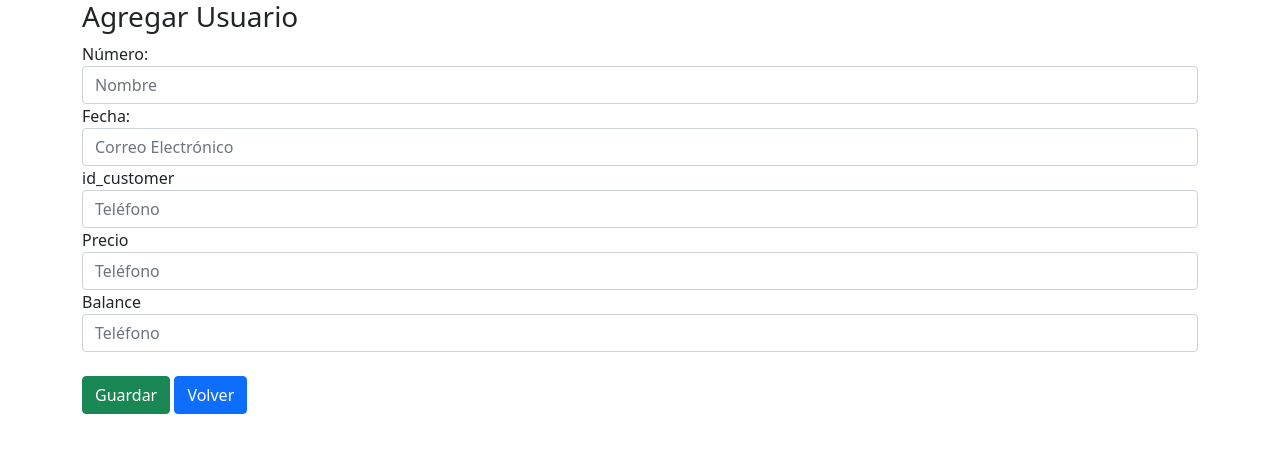
After one commit to estebanzeb/Nuevas-Tecnologias-de-Programacion, a Flask app: page /form_add_invoice in a window 1280 px wide. The commit adds this page. Shown: the top 453 px of the page. Run offline with Flask 2, Linux system fonts and the light colour scheme.

Commit message:
Falta terminar el ejecicio

```diff
--- a/Momento 2/main.py
+++ b/Momento 2/main.py
@@ -13,6 +13,10 @@ def index():
 @app.route('/form_add_user')
 def form_add_user():
     return render_template('add_user.html')
+
+@app.route('/form_add_invoice')
+def form_add_invoice():
+    return render_template('add_invoice.html')
 
 @app.route('/edit_user/<int:id>')
 def edit_user(id):
@@ -43,6 +47,17 @@ def save_user():
     # De cualquier modo, y si todo fue bien, redireccionar
     return redirect("/index")
 
+@app.route("/save_invoice", methods=["POST"])
+def save_invoice():
+    number = request.form["number"]
+    date = request.form["date"]
+    id_users = request.form['id_users']
+    price = request.form['price']
+    balance = request.form['id_users']
+    user_controller.add_invoice(number,date,id_users, price, balance)
+    # De cualquier modo, y si todo fue bien, redireccionar
+    return redirect("/index")
+
 
 if __name__ == "__main__":
     app.run(port = 4500, debug=True)
--- /dev/null
+++ b/Momento 2/templates/add_invoice.html
@@ -0,0 +1,28 @@
+{% extends "base.html" %}
+{% block titulo %}Agregar Cliente{% endblock %}
+{% block contenido %}
+    <div class="container">
+        <section class="section">
+            <div class="columns">
+                <div class="column is-one-third">
+                    <h3 class="is-size-3">Agregar Usuario</h3>
+                    <form action="{{url_for('save_invoice')}}" method="POST">
+                        <label for="number">Número:</label>
+                        <input required type="text" class="form-control" placeholder="Nombre" name="number" id="number">
+                        <label for="date">Fecha:</label>
+                        <input required type="text" class="form-control" placeholder="Correo Electrónico" name="date" id="date">
+                        <label for="id_customer">id_customer</label>
+                        <input required type="text" class="form-control" placeholder="Teléfono" name="id_customer" id="id_customer">
+                        <label for="price">Precio</label>
+                        <input required type="text" class="form-control" placeholder="Teléfono" name="price" id="price">
+                        <label for="balance">Balance</label>
+                        <input required type="text" class="form-control" placeholder="Teléfono" name="balance" id="balance">
+                        <br>
+                        <button type="submit" class="btn btn-success">Guardar</button>
+                        <a href="{{url_for('index')}}" class="btn btn-primary">Volver</a>
+                    </form>
+                </div>
+            </div>
+        </section>
+    </div>
+{% endblock %}
--- a/Momento 2/templates/index.html
+++ b/Momento 2/templates/index.html
@@ -6,7 +6,8 @@
         <div class="columns">
             <div class="column">
                 <h3 class="is-size-3">Usuarios</h3>
-                <a href="{{url_for('form_add_user')}}" class="btn btn-primary">Agregar</a>
+                <a href="{{url_for('form_add_user')}}" class="btn btn-primary">Agregar Customer</a>
+                <a href="{{url_for('form_add_invoice')}}" class="btn btn-primary">Agregar Invoice</a>
                 <table class="table table-hover">
                     <thead>
                         <tr>
```
Also changed, not shown: Momento 2/user_controller.py (+7 -0 lines), desenbalke.txt (+9 -0 lines).
